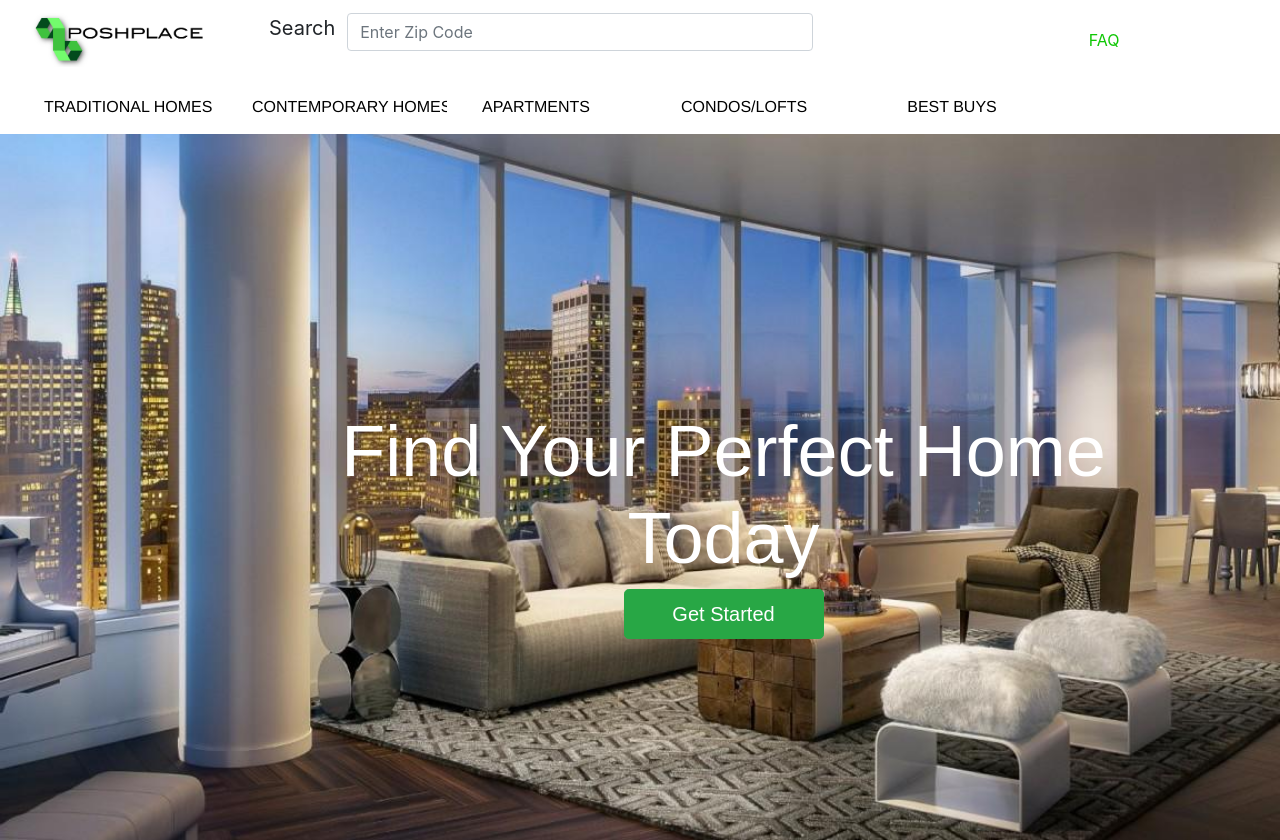
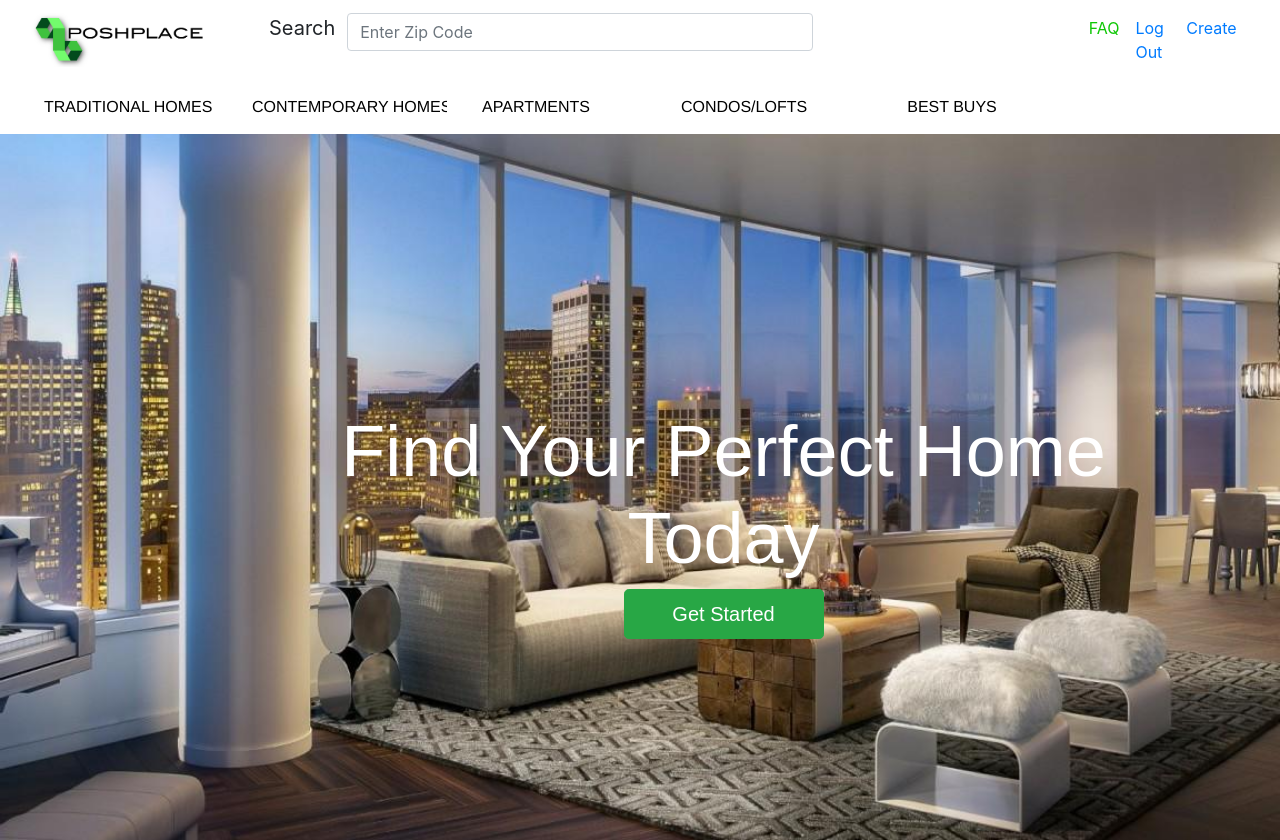
Before and after one commit to UAHCS499Spring2018Team4/T4RSU, a Django app: page / in a window 1280 px wide. Shown: the top 840 px of the page. Run offline with Django 3.2, Linux system fonts and the light colour scheme; the visitor is signed in with stand-in values (Sample User, id 1); some libraries are stand-ins or nearby versions.

Commit message:
Hook up login/logout.

```diff
--- a/T4RSU/T4RSU/urls.py
+++ b/T4RSU/T4RSU/urls.py
@@ -24,6 +24,6 @@ urlpatterns = [
 
     path('', include('realestate.urls')),
 
-    path('logout/', auth_views.LogoutView.as_view()),
+    path('logout/', auth_views.LogoutView.as_view(), name='logout'),
 
 ]
--- a/T4RSU/realestate/templates/realestate/LandingPage.html
+++ b/T4RSU/realestate/templates/realestate/LandingPage.html
@@ -155,18 +155,18 @@ body {
               <a class="nav-link greentext" href="#">FAQ</a>
             </li>
             <li class="nav-item">
-                <!-- {% if user.is_authenticated %}
-                    <a class="nav-link" href="#">Log Out</a>
-                {% else %} -->
-                    <a class="nav-link greentext" href="#">Log In</a>
-                <!-- {% endif %} -->
+                {% if user.is_authenticated %}
+                    <a class="nav-link" href="{% url 'logout' %}">Log Out</a>
+                {% else %}
+                    <a class="nav-link greentext" href="{% url 'login' %}">Log In</a>
+                {% endif %}
             </li>
 
-            <!-- {% if user.is_authenticated %}
+            {% if user.is_authenticated %}
                 <li class="nav-item">
-                    <a class="nav-link" href="#">Create</a>
+                    <a class="nav-link" href="{% url 'CreateListing' %}">Create</a>
                 </li>
-            {% endif %} -->
+            {% endif %}
 
           </ul>
 		</div>
```
